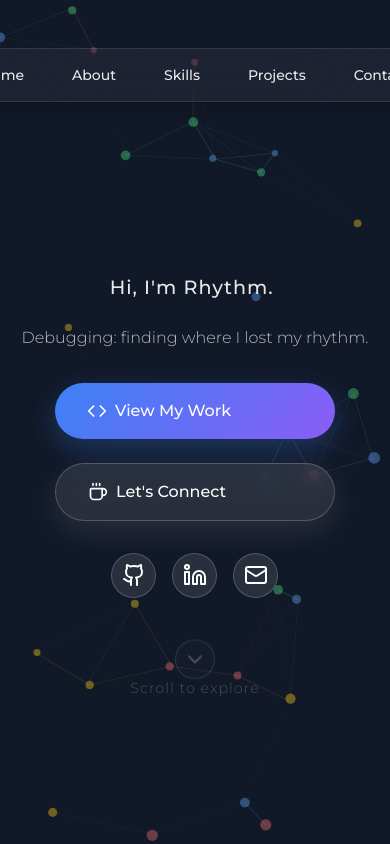
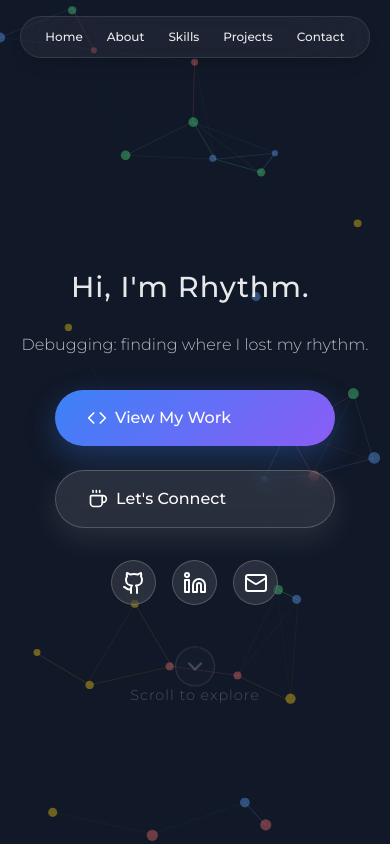
Before and after one commit to RhythmPahwa14/Rhythm-Portfolio, a Next.js app: page / in a window 390 px wide. Shown: the top 844 px of the page. Built offline with nearby package versions, Linux system fonts and the light colour scheme; a web font is replaced by a local one.

Commit message:
Refine navbar spacing and update hero tagline size
Adjusted Navbar padding and gap for better responsiveness and compactness, including smaller paddings and font sizes on mobile. Increased the hero tagline font size for improved visual impact.

```diff
--- a/src/app/components/Navbar.jsx
+++ b/src/app/components/Navbar.jsx
@@ -20,7 +20,7 @@ const Navbar = () => {
   ];
 
   return (
-    <nav className="fixed top-12 left-0 right-0 z-50 px-6">
+    <nav className="fixed top-4 left-0 right-0 z-50 px-4 md:px-6">
       <div className="max-w-6xl mx-auto">
         <div className="flex justify-center items-center">
           {/* Center: pill-shaped nav */}
@@ -28,7 +28,7 @@ const Navbar = () => {
             initial={{ y: -24, opacity: 0 }}
             animate={{ y: 0, opacity: 1 }}
             transition={{ duration: 0.55, ease: 'easeOut' }}
-            className={`backdrop-blur-2xl rounded-full px-8 py-3 flex items-center gap-6 transition-all duration-300 ${
+            className={`backdrop-blur-2xl rounded-full px-4 md:px-8 py-2 md:py-3 flex items-center gap-2 md:gap-6 transition-all duration-300 ${
               isScrolled
                 ? 'bg-black/80 border border-blue-500/20 shadow-2xl'
                 : 'bg-white/5 border border-white/10 shadow-lg'
@@ -38,7 +38,7 @@ const Navbar = () => {
               <motion.a
                 key={item.name}
                 href={item.href}
-                className="text-white/90 hover:text-blue-400 font-medium text-sm px-3 py-1 rounded-2xl transition-all duration-200 hover:bg-blue-500/10"
+                className="text-white/90 hover:text-blue-400 font-medium text-xs md:text-sm px-2 md:px-3 py-1 rounded-2xl transition-all duration-200 hover:bg-blue-500/10 whitespace-nowrap"
                 whileHover={{ scale: 1.05, y: -2 }}
                 whileTap={{ scale: 0.95 }}
                 initial={{ opacity: 0, y: -10 }}
--- a/src/app/styles/Hero.css
+++ b/src/app/styles/Hero.css
@@ -90,7 +90,7 @@
 /* Tagline */
 .hero-tagline {
   font-family: var(--font-montserrat), sans-serif;
-  font-size: clamp(1.2rem, 3vw, 2rem);
+  font-size: clamp(1.8rem, 4vw, 3rem);
   font-weight: 500;
   margin: 0 0 1.5rem 0;
   color: rgba(255, 255, 255, 0.9);
```
